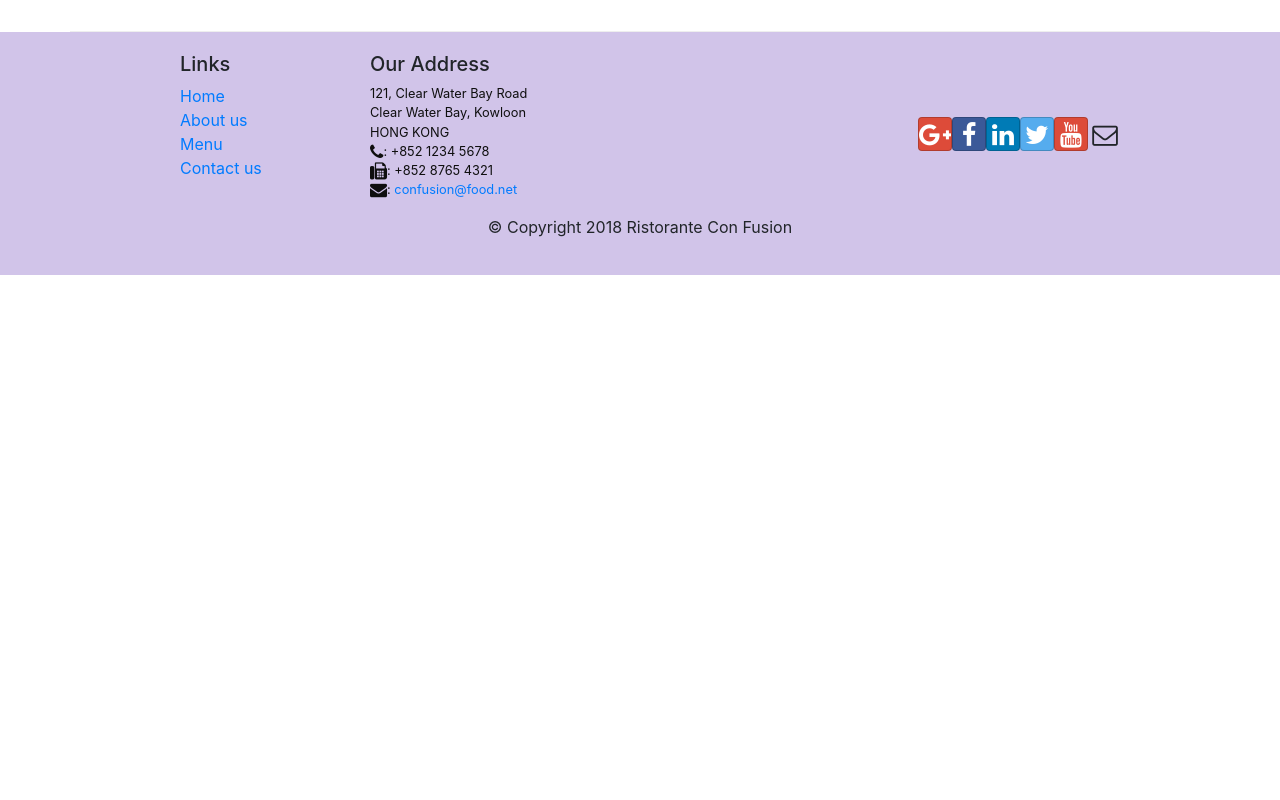
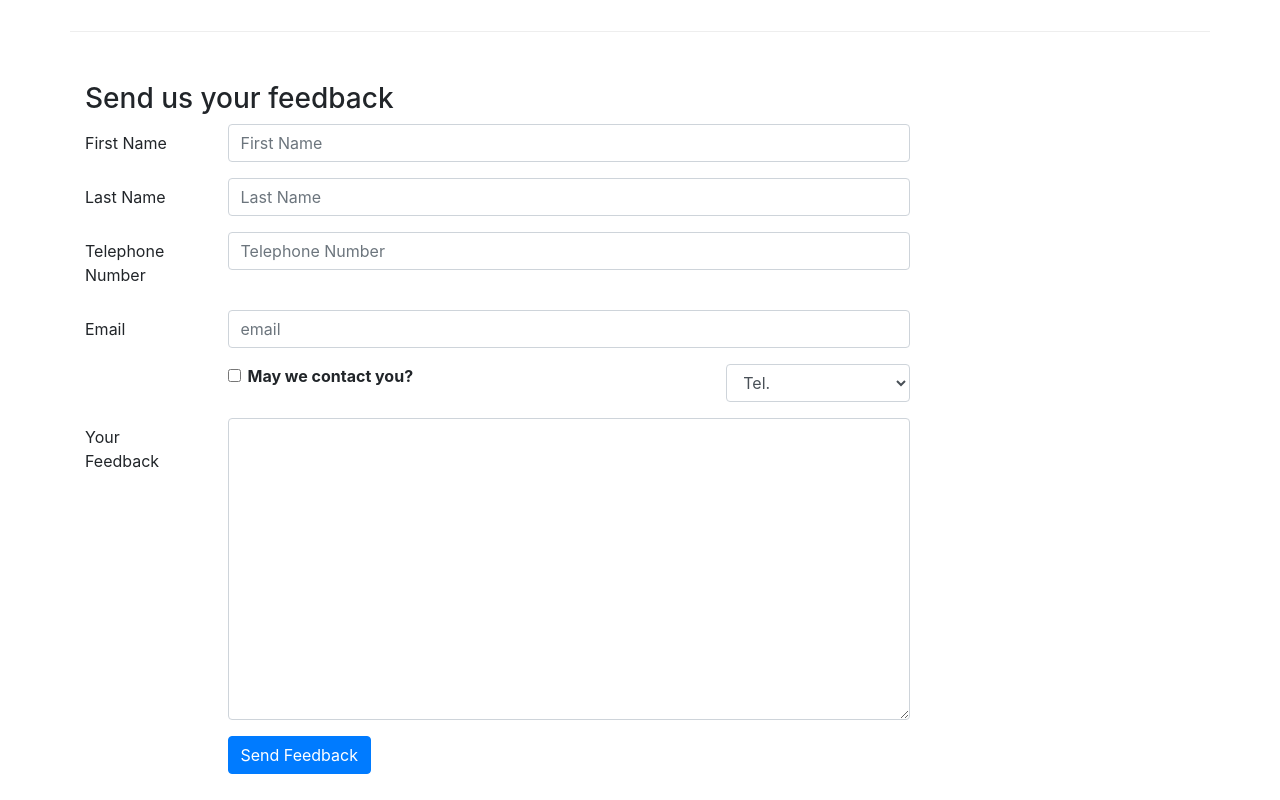
Before and after one commit to tmtran11/React, a React (Create React App) app: page /contactus in a window 1280 px wide. Shown: the part 860-1660 px from the top of the page. Before the commit the page ends 1135 px from the top, so only its background shows below. Built offline with nearby package versions, Linux system fonts and the light colour scheme.

Commit message:
Form Control 1

```diff
--- /dev/null
+++ b/src/components/AboutComponent.js
@@ -0,0 +1,96 @@
+import React from 'react';
+import {Breadcrumb, BreadcrumbItem, Card, CardBody, CardHeader, CardImg, CardImgOverlay, CardTitle, Media } from 'reactstrap';
+import { Link } from 'react-router-dom';
+
+function About(props) {
+
+    const RenderLeader = () => {
+      const leaders = props.leaders.map((leader) => {
+          return (
+            <div className="container">
+              <Media>
+                <Media left>
+                  <Media object src={leader.image} />
+                </Media>
+                <Media body>
+                  <Media heading>
+                    {leader.name}
+                  </Media>
+                  {leader.description}
+                </Media>
+              </Media>
+            </div>
+          );
+      });
+      return(
+        <div class>
+          {leaders}
+        </div>
+      );
+    };
+
+    return(
+        <div className="container">
+            <div className="row">
+                <Breadcrumb>
+                    <BreadcrumbItem><Link to="/home">Home</Link></BreadcrumbItem>
+                    <BreadcrumbItem active>About Us</BreadcrumbItem>
+                </Breadcrumb>
+                <div className="col-12">
+                    <h3>About Us</h3>
+                    <hr />
+                </div>
+            </div>
+            <div className="row row-content">
+                <div className="col-12 col-md-6">
+                    <h2>Our History</h2>
+                    <p>Started in 2010, Ristorante con Fusion quickly established itself as a culinary icon par excellence in Hong Kong. With its unique brand of world fusion cuisine that can be found nowhere else, it enjoys patronage from the A-list clientele in Hong Kong.  Featuring four of the best three-star Michelin chefs in the world, you never know what will arrive on your plate the next time you visit us.</p>
+                    <p>The restaurant traces its humble beginnings to <em>The Frying Pan</em>, a successful chain started by our CEO, Mr. Peter Pan, that featured for the first time the world's best cuisines in a pan.</p>
+                </div>
+                <div className="col-12 col-md-5">
+                    <Card>
+                        <CardHeader className="bg-primary text-white">Facts At a Glance</CardHeader>
+                        <CardBody>
+                            <dl className="row p-1">
+                                <dt className="col-6">Started</dt>
+                                <dd className="col-6">3 Feb. 2013</dd>
+                                <dt className="col-6">Major Stake Holder</dt>
+                                <dd className="col-6">HK Fine Foods Inc.</dd>
+                                <dt className="col-6">Last Year's Turnover</dt>
+                                <dd className="col-6">$1,250,375</dd>
+                                <dt className="col-6">Employees</dt>
+                                <dd className="col-6">40</dd>
+                            </dl>
+                        </CardBody>
+                    </Card>
+                </div>
+                <div className="col-12">
+                    <Card>
+                        <CardBody className="bg-faded">
+                            <blockquote className="blockquote">
+                                <p className="mb-0">You better cut the pizza in four pieces because
+                                    I'm not hungry enough to eat six.</p>
+                                <footer className="blockquote-footer">Yogi Berra,
+                                <cite title="Source Title">The Wit and Wisdom of Yogi Berra,
+                                    P. Pepe, Diversion Books, 2014</cite>
+                                </footer>
+                            </blockquote>
+                        </CardBody>
+                    </Card>
+                </div>
+            </div>
+            <div className="row row-content">
+                <div className="col-12">
+                    <h2>Corporate Leadership</h2>
+                </div>
+                <div className="col-12">
+                    <Media list>
+                        <RenderLeader />
+                    </Media>
+                </div>
+            </div>
+        </div>
+    );
+}
+
+export default About;
--- a/src/components/ContactComponent.js
+++ b/src/components/ContactComponent.js
@@ -1,8 +1,35 @@
-import React from 'react';
-import { Breadcrumb, BreadcrumbItem } from 'reactstrap';
+import React, {Component} from 'react';
+import { Button, Form, FormGroup, Input, Label, Col, Breadcrumb, BreadcrumbItem } from 'reactstrap';
 import { Link } from 'react-router-dom';
 
-function Contact(props) {
+class Contact extends Component {
+  constructor(props){
+    super(props);
+    this.state = {
+      firstname: '',
+      lastname:'',
+      telnum:'',
+      email:'',
+      agree: false,
+      contactType: 'Tel. ',
+      message:''
+    };
+    this.handleInputChange = this.handleInputChange.bind(this);
+    this.handleSubmit = this.handleSubmit.bind(this);
+  }
+  handleInputChange(event){
+    const target = event.target;
+    const value = target.type === 'checkbox' ? target.checked: target.value;
+    const name = target.name;
+    this.setState({
+      [name]: value
+    })
+  }
+  handleSubmit(event){
+    console.log("Current state is: "+JSON.stringify(this.state));
+    alert("Current state is: "+JSON.stringify(this.state));
+  }
+  render(){
     return(
         <div className="container">
           <div className="row">
@@ -41,8 +68,90 @@
                     </div>
                 </div>
             </div>
+          <div className="row row-content">
+            <div className="col-12">
+              <h3>Send us your feedback</h3>
+            </div>
+            <div className="col-12 col-md-9">
+              <Form onSubmit={this.handleSubmit}>
+                <FormGroup row>
+                  <Label for="firstname" md={2}>First Name</Label>
+                  <Col md={10}>
+                    <Input type="text" id="firstname" name="firstname"
+                    placeholder="First Name"
+                    value={this.state.firstname}
+                    onchange={this.handleInputChange}/>
+                  </Col>
+                </FormGroup>
+                <FormGroup row>
+                  <Label for="lastname" md={2}>Last Name</Label>
+                  <Col md={10}>
+                    <Input type="text" id="lastname" name="lastname"
+                    placeholder="Last Name"
+                    value={this.state.lastname}
+                    onchange={this.handleInputChange}/>
+                  </Col>
+                </FormGroup>
+                <FormGroup row>
+                  <Label for="telnum" md={2}>Telephone Number</Label>
+                  <Col md={10}>
+                    <Input type="text" id="telnum" name="telnum"
+                    placeholder="Telephone Number"
+                    value={this.state.telnum}
+                    onchange={this.handleInputChange}/>
+                  </Col>
+                </FormGroup>
+                <FormGroup row>
+                  <Label for="email" md={2}>Email</Label>
+                  <Col md={10}>
+                    <Input type="text" id="email" name="email"
+                    placeholder="email"
+                    value={this.state.email}
+                    onchange={this.handleInputChange}/>
+                  </Col>
+                </FormGroup>
+                <FormGroup row>
+                  <Col md={{size: 6, offset: 2}}>
+                    <FormGroup check>
+                      <Label check>
+                        <Input type="checkbox" name="agree"
+                        checked={this.state.agree}
+                        onchange={this.handleInputChange}/>{' '}
+                        <strong>May we contact you?</strong>
+                      </Label>
+                    </FormGroup>
+                  </Col>
+                  <Col md={{size: 3, offset: 1}}>
+                    <Input type="select" name="contactType"
+                    value={this.state.contactType}
+                    onchange={this.handleInputChange}>
+                      <option>Tel.</option>
+                      <option>Email</option>
+                    </Input>
+                  </Col>
+                </FormGroup>
+                <FormGroup row>
+                  <Label htmlFor="message" md={2}>Your Feedback</Label>
+                  <Col md={10}>
+                    <Input type="textarea" id="message" name="message"
+                    rows="12"
+                    value={this.state.message}
+                    onchange={this.handleInputChange}/>
+                  </Col>
+                </FormGroup>
+                <FormGroup row>
+                  <Col md={{size:10, offset:2}}>
+                    <Button type="submit" color="primary">
+                      Send Feedback
+                    </Button>
+                  </Col>
+                </FormGroup>
+              </Form>
+            </div>
+          </div>
         </div>
     );
+  }
 }
 
 export default Contact;
--- a/src/components/MainComponent.js
+++ b/src/components/MainComponent.js
@@ -3,6 +3,7 @@
 import Header from './HeaderComponent';
 import Menu from './MenuComponent';
 import Contact from './ContactComponent';
+import About from './AboutComponent';
 import DishDetail from './DishdetailComponent';
 import Footer from './FooterComponent';
 import { DISHES } from '../shared/dishes';
@@ -47,6 +48,7 @@
           <Route exact path="/menu" component={() => <Menu dishes={this.state.dishes}/>}/>
           <Route path="/menu/:dishId" component={DishWithId}/>
           <Route exact path="/contactus" component={Contact}/>
+          <Route exact path="/aboutus" component={() => <About leaders={this.state.leaders}/>}/>
           <Redirect to="/home" />
         </Switch>
         <Footer/>
```
